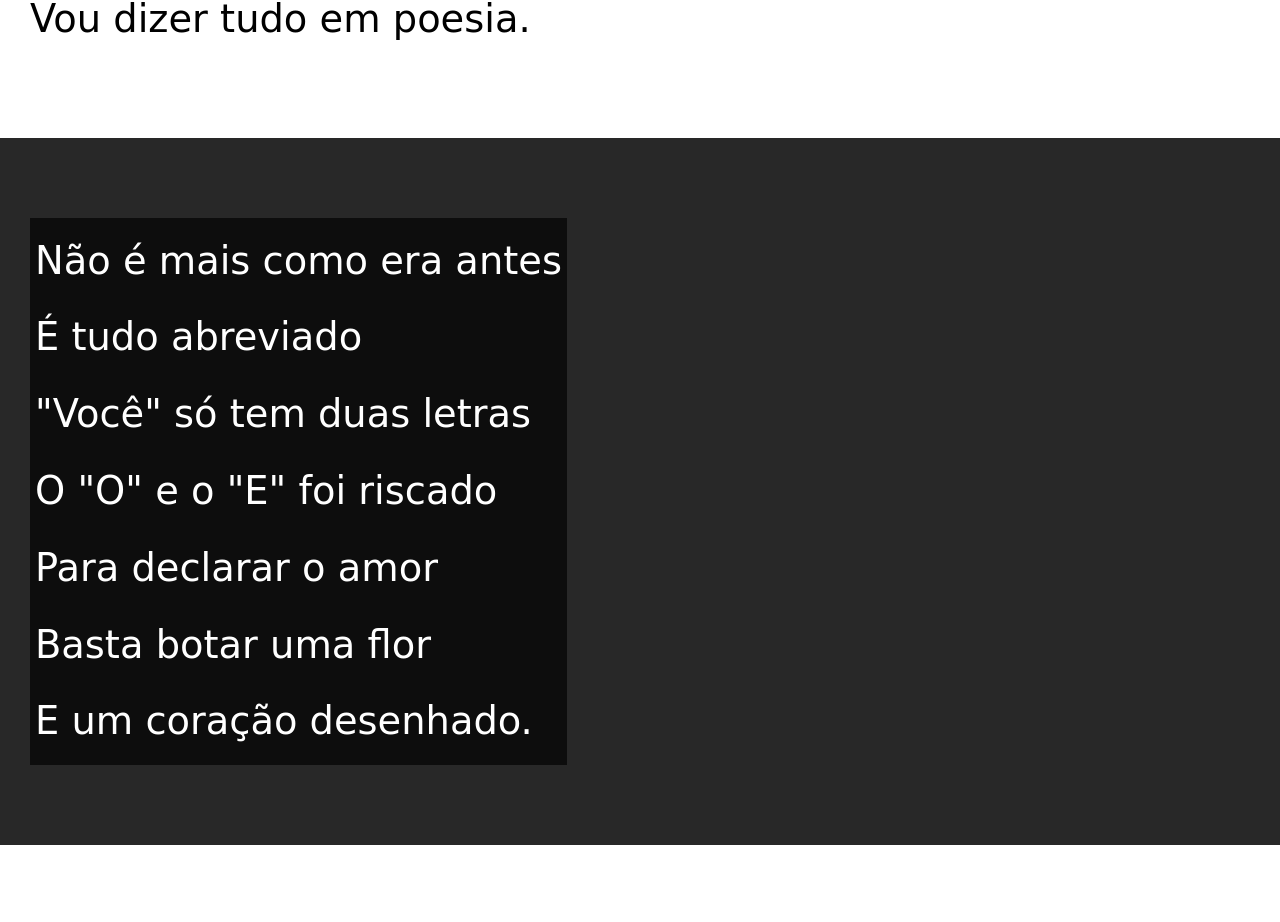
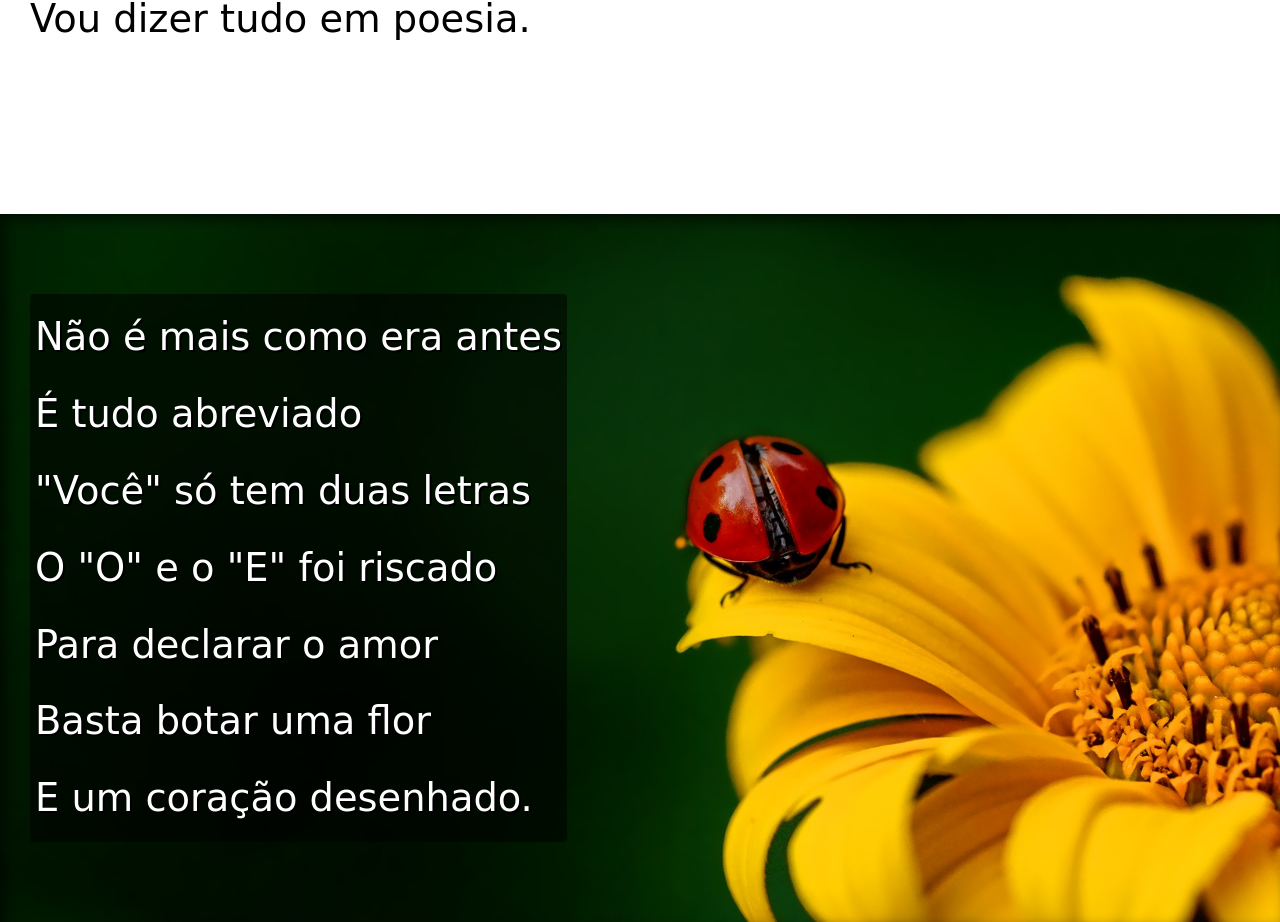
Before and after one commit to devmnunes/html-css, a plain HTML site: page Projeto Cordel/index.html in a window 1280 px wide. Shown: the part 876-1798 px from the top of the page. Drawn offline with Linux system fonts and the light colour scheme.

Commit message:
finalizado

```diff
--- a/Projeto Cordel/style.css
+++ b/Projeto Cordel/style.css
@@ -57,6 +57,10 @@ section {
     font-size: 3vw;
 }
 
+section > p {
+    padding-bottom: 2em;
+}
+
 section.normal {
     background-color: white;
     color: black;
@@ -65,11 +69,29 @@ section.normal {
 section.imagem {
     background-color: rgba(0, 0, 0, 0.76);
     color: white;
+    box-shadow: inset 6px 6px 13px 0px rgba(0, 0, 0, 0.555);
+    background-size: cover;
+    background-attachment: fixed;
 }
+
+section#img01 {
+    background-image: url('imagens/background001.jpg');
+    background-position: right center;
+
+}
+
+section#img02 {
+    background-image: url('imagens/background002.jpg');
+    background-position: right center;
+}
+
 section.imagem > p {
 display: inline-block;
 padding: 5px;
-background-color:rgba(0, 0, 0, 0.678) ;
+background-color:rgba(0, 0, 0, 0.541) ;
+border-radius: 3.5px;
+text-shadow: 2px 2px 0px black;
+
 }
 
 footer{
```
